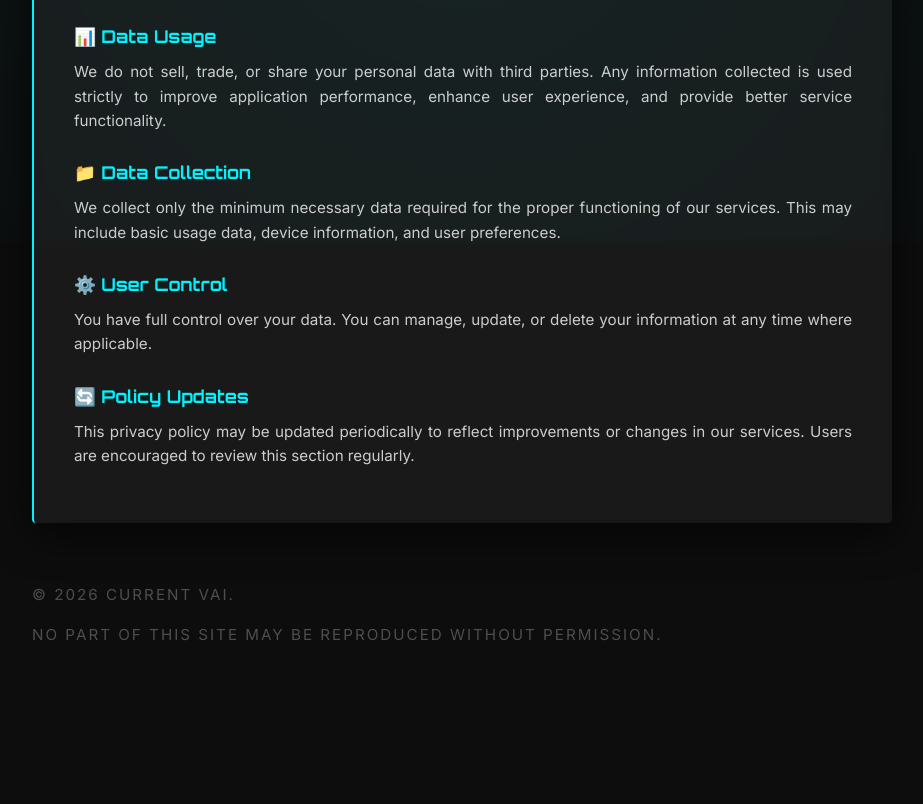
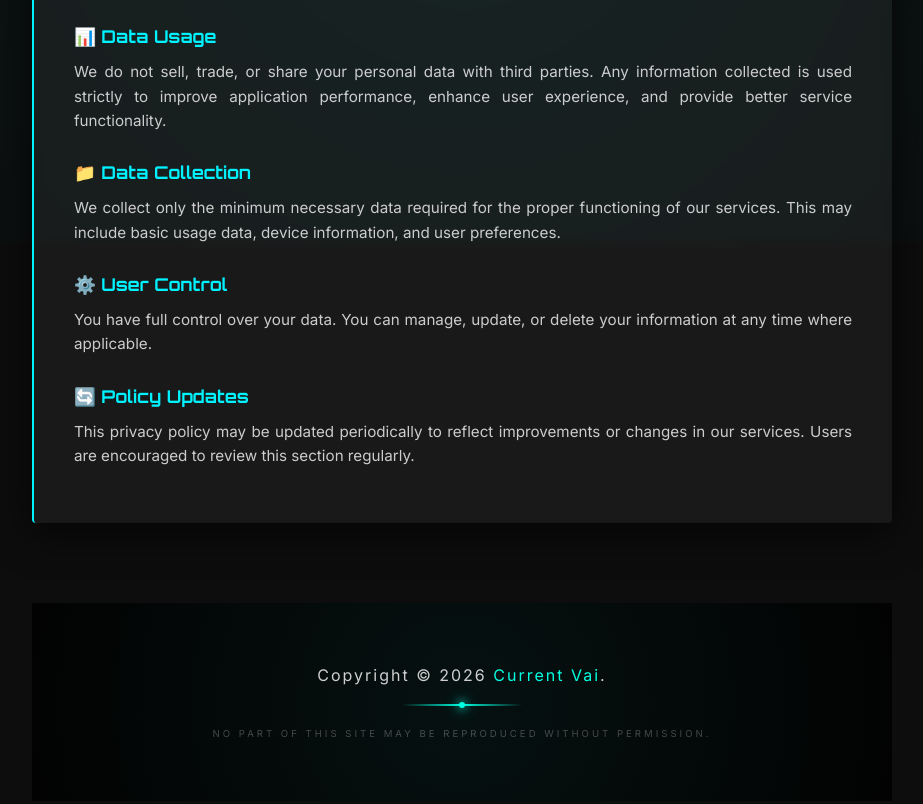
Before and after one commit to currentvai/legal-pages, a plain HTML site: page index.html in a window 1280 px wide. Shown: the part 558-1362 px from the top of the page, without its empty margins (178-1101 px from the left). Before the commit the page ends 1260 px from the top, so only its background shows below. Drawn offline with Linux system fonts and the light colour scheme.

Commit message:
Refactor index.html structure and styles

```diff
--- a/index.html
+++ b/index.html
@@ -157,14 +157,56 @@
             to { opacity: 1; transform: translateX(0); }
         }
 
-        footer {
-            text-align: center;
-            margin-top: 60px;
-            font-size: 0.7rem;
-            color: #555;
-            letter-spacing: 2px;
-            text-transform: uppercase;
-        }
+.footer-pro {
+    text-align: center;
+    margin-top: 80px;
+    padding: 60px 10px;
+    background: radial-gradient(circle at center, #061111 0%, #020202 100%);
+    position: relative;
+}
+
+/* Main text */
+.footer-pro .main-text {
+    font-size: 1rem;
+    color: #cfcfcf;
+    letter-spacing: 2px;
+}
+
+.footer-pro .main-text span {
+    color: #00ffe1;
+}
+
+/* Glow line */
+.footer-pro .line {
+    width: 120px;
+    height: 2px;
+    margin: 15px auto;
+    background: linear-gradient(to right, transparent, #00ffe1, transparent);
+    position: relative;
+}
+
+/* Center glowing dot */
+.footer-pro .line::after {
+    content: "";
+    position: absolute;
+    top: 50%;
+    left: 50%;
+    width: 6px;
+    height: 6px;
+    background: #00ffe1;
+    border-radius: 50%;
+    transform: translate(-50%, -50%);
+    box-shadow: 0 0 8px #00ffe1, 0 0 15px #00ffe1;
+}
+
+/* Bottom text */
+.footer-pro .sub-text {
+    font-size: 0.6rem;
+    color: rgba(255, 255, 255, 0.25);
+    letter-spacing: 3px;
+    margin-top: 20px;
+    text-transform: uppercase;
+}
 
         @media (max-width: 600px) {
             h1 { font-size: 1.5rem; }
@@ -267,9 +309,16 @@
             </div>
         </section>
 
-<footer>
-  <p>© 2026 Current Vai.</p>
-  <p>No part of this site may be reproduced without permission.</p>
+<footer class="footer-pro">
+  <div class="main-text">
+    Copyright © 2026 <span>Current Vai</span>.
+  </div>
+
+  <div class="line"></div>
+
+  <div class="sub-text">
+    NO PART OF THIS SITE MAY BE REPRODUCED WITHOUT PERMISSION.
+  </div>
 </footer>
     </div>
 
```
